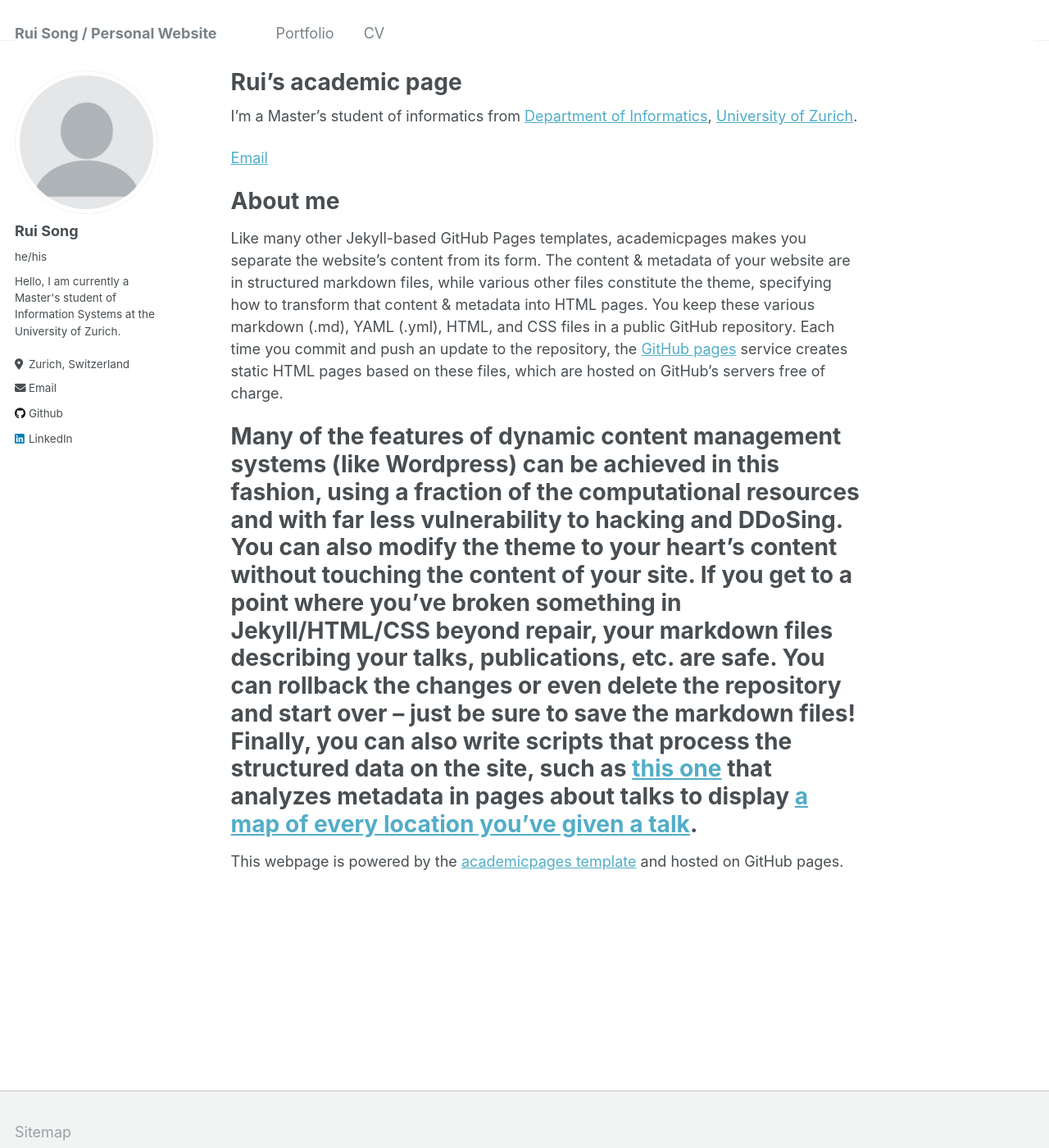
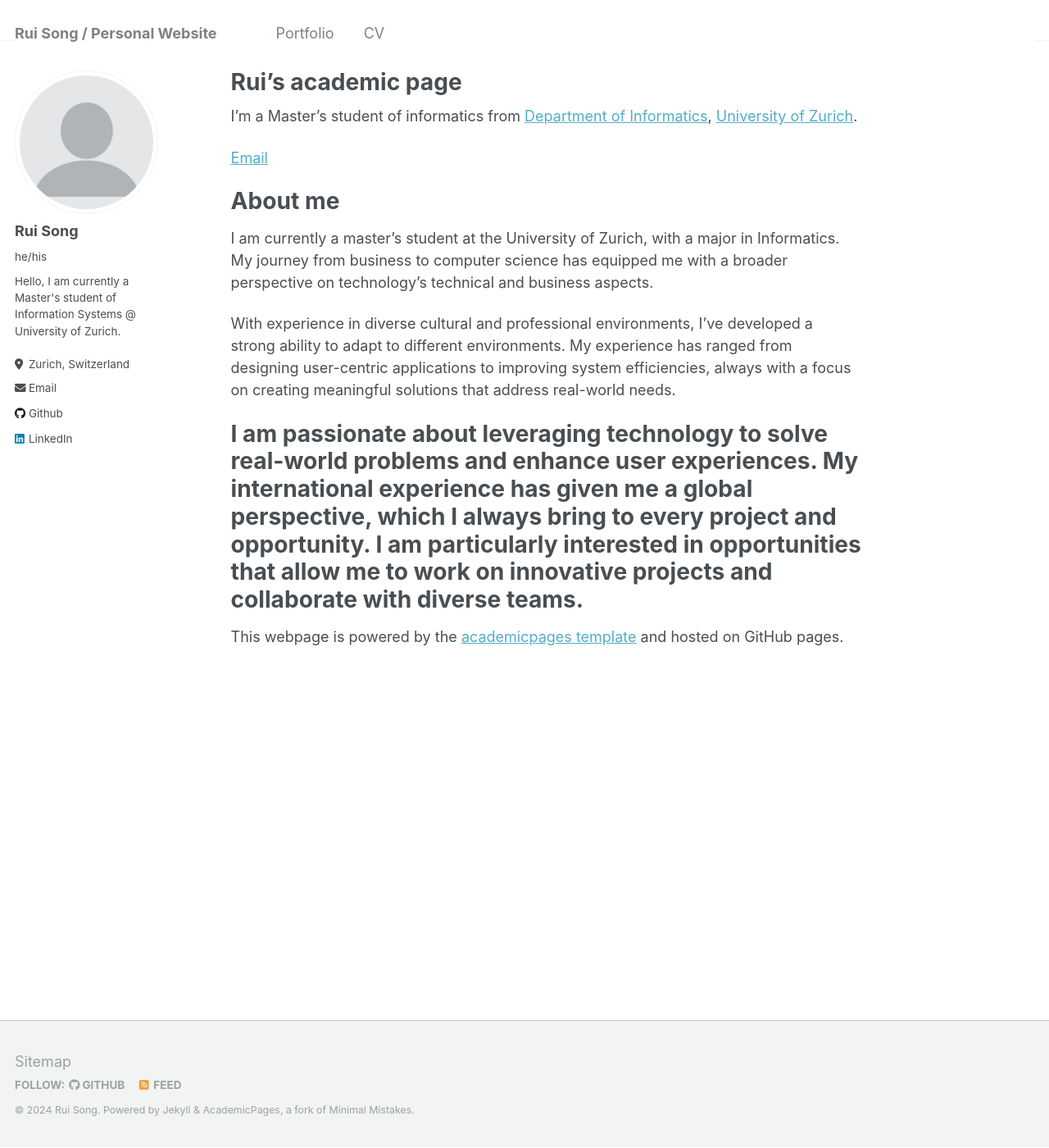
Before and after one commit to ruis0ng/ruis0ng.github.io, a Jekyll site: the page built from _pages/about.md, in a window 1280 px wide and 1400 px high. Shown: the whole window at 82% size. Built offline with Jekyll 4.4.1, drawn with Linux system fonts in a browser that asks for light colours.

Commit message:
modify a lot of information

```diff
--- a/_config.yml
+++ b/_config.yml
@@ -24,7 +24,7 @@ author:
   avatar           : "profile.png"
   name             : "Rui Song"
   pronouns         : "he/his"
-  bio              : "Hello, I am currently a Master's student of Information Systems at the University of Zurich."
+  bio              : "Hello, I am currently a Master's student of Information Systems @ University of Zurich."
   location         : "Zurich, Switzerland"
   university       : "University of Zurich"
   url              : # URL
--- a/_pages/about.md
+++ b/_pages/about.md
@@ -13,9 +13,11 @@ I'm a Master's student of informatics from [Department of Informatics](https://w
 
 About me
 ======
-Like many other Jekyll-based GitHub Pages templates, academicpages makes you separate the website's content from its form. The content & metadata of your website are in structured markdown files, while various other files constitute the theme, specifying how to transform that content & metadata into HTML pages. You keep these various markdown (.md), YAML (.yml), HTML, and CSS files in a public GitHub repository. Each time you commit and push an update to the repository, the [GitHub pages](https://pages.github.com/) service creates static HTML pages based on these files, which are hosted on GitHub's servers free of charge.
+I am currently a master's student at the University of Zurich, with a major in Informatics. My journey from business to computer science has equipped me with a broader perspective on technology's technical and business aspects.
 
-Many of the features of dynamic content management systems (like Wordpress) can be achieved in this fashion, using a fraction of the computational resources and with far less vulnerability to hacking and DDoSing. You can also modify the theme to your heart's content without touching the content of your site. If you get to a point where you've broken something in Jekyll/HTML/CSS beyond repair, your markdown files describing your talks, publications, etc. are safe. You can rollback the changes or even delete the repository and start over -- just be sure to save the markdown files! Finally, you can also write scripts that process the structured data on the site, such as [this one](https://github.com/academicpages/academicpages.github.io/blob/master/talkmap.ipynb) that analyzes metadata in pages about talks to display [a map of every location you've given a talk](https://academicpages.github.io/talkmap.html).
+With experience in diverse cultural and professional environments, I’ve developed a strong ability to adapt to different environments. My experience has ranged from designing user-centric applications to improving system efficiencies, always with a focus on creating meaningful solutions that address real-world needs.
+
+I am passionate about leveraging technology to solve real-world problems and enhance user experiences. My international experience has given me a global perspective, which I always bring to every project and opportunity. I am particularly interested in opportunities that allow me to work on innovative projects and collaborate with diverse teams.
 ======
 
 This webpage is powered by the [academicpages template](https://github.com/academicpages/academicpages.github.io) and hosted on GitHub pages.
```
